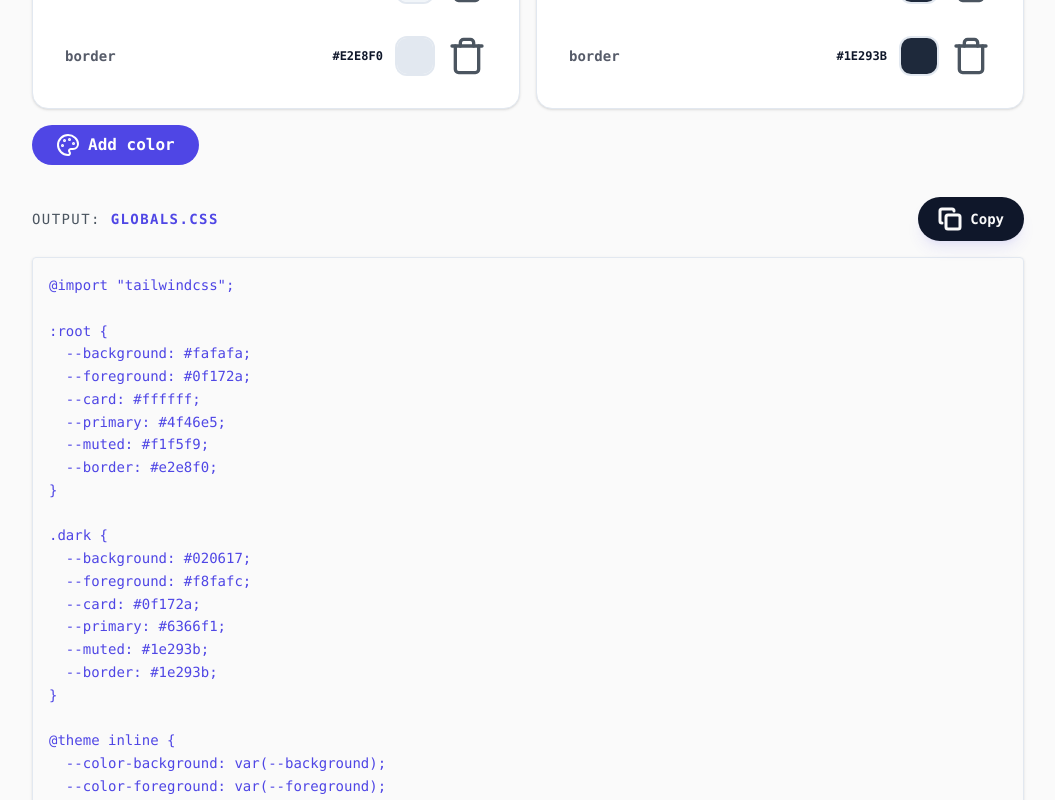
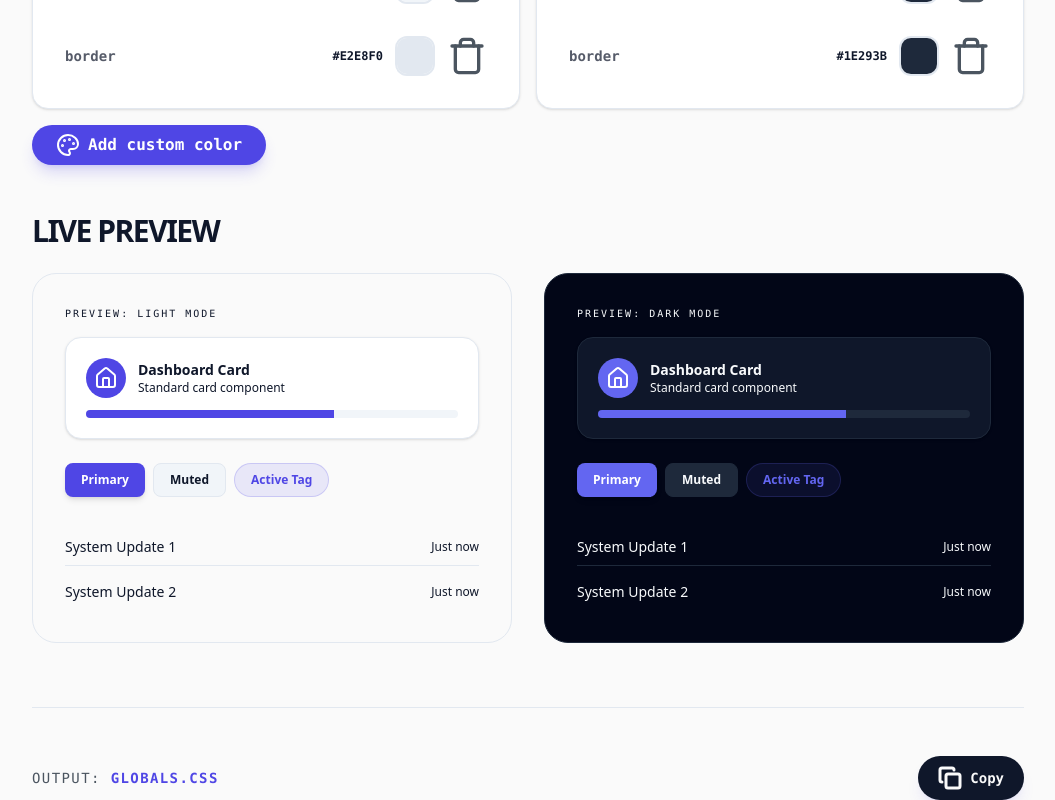
Before and after one commit to gjermundmyrvang/Theme-Generator-Next.js, a Next.js app: page / in a window 1280 px wide. Shown: the part 700-1500 px from the top of the page, without its empty margins (112-1167 px from the left). Built offline with nearby package versions, Linux system fonts and the light colour scheme.

Commit message:
improve adding colors logic

```diff
--- a/components/ThemeGenerator.tsx
+++ b/components/ThemeGenerator.tsx
@@ -3,9 +3,12 @@
 import { useState } from "react";
 import CopyButton from "./ui/copy-button";
 import { ColorIcon, TrashIcon } from "./icons";
+import ThemePreview from "./ThemePreview";
 
 export default function ThemeGenerator() {
   const defaultKeys = ["background", "foreground"];
+  const [isAdding, setIsAdding] = useState(false);
+  const [newName, setNewName] = useState("");
 
   const [light, setLight] = useState<Record<string, string>>({
     background: "#fafafa",
@@ -68,11 +71,13 @@ body {
   };
 
   const addColor = () => {
-    const name = prompt("Enter color name (e.g. accent, success):");
-    if (name && !light[name.toLowerCase()]) {
-      const key = name.toLowerCase().replace(/\s+/g, "-");
-      setLight((prev) => ({ ...prev, [key]: "#3b82f6" })); // Default blå
-      setDark((prev) => ({ ...prev, [key]: "#3b82f6" }));
+    const formattedName = newName.toLowerCase().trim().replace(/\s+/g, "-");
+
+    if (formattedName && !light[formattedName]) {
+      setLight((prev) => ({ ...prev, [formattedName]: "#3b82f6" }));
+      setDark((prev) => ({ ...prev, [formattedName]: "#3b82f6" }));
+      setNewName("");
+      setIsAdding(false);
     }
   };
 
@@ -92,8 +97,9 @@ body {
   return (
     <section className="w-full">
       <div className="flex flex-col gap-4 mt-4">
-        <h2 className="text-3xl font-bold">Color Picker</h2>
-
+        <h2 className="text-3xl font-bold  uppercase tracking-tighter">
+          Color Picker
+        </h2>
         <div className="grid sm:grid-cols-2 gap-4 font-mono">
           {[
             {
@@ -151,21 +157,60 @@ body {
             </div>
           ))}
         </div>
-        <div className="flex justify-start">
-          <button
-            onClick={addColor}
-            className="px-6 py-2 rounded-full bg-primary cursor-pointer hover:bg-primary/80 transition-colors font-mono text-white font-bold"
-          >
-            <span className="flex gap-2">
-              <ColorIcon className="text-white" />
-              Add color
-            </span>
-          </button>
+        {/* ADD COLOR SECTION */}
+        <div className="flex justify-start items-center gap-2 h-10">
+          {!isAdding ? (
+            <button
+              onClick={() => setIsAdding(true)}
+              className="h-full px-6 rounded-full bg-primary cursor-pointer hover:opacity-90 transition-all font-mono text-white font-bold flex items-center gap-2 shadow-lg shadow-primary/20"
+            >
+              <ColorIcon className="text-white w-4 h-4" />
+              Add custom color
+            </button>
+          ) : (
+            <div className="flex items-center gap-2 h-full animate-in fade-in slide-in-from-left-2 duration-200">
+              <input
+                autoFocus
+                type="text"
+                placeholder="e.g. accent"
+                value={newName}
+                onChange={(e) => setNewName(e.target.value)}
+                onKeyDown={(e) => e.key === "Enter" && addColor()}
+                className="h-full px-4 rounded-xl border-2 border-primary bg-background font-mono text-sm outline-none w-48"
+              />
+              <button
+                onClick={addColor}
+                className="h-full px-4 bg-primary text-white rounded-xl font-bold text-sm hover:opacity-90 transition-all cursor-pointer"
+              >
+                Add
+              </button>
+              <button
+                onClick={() => {
+                  setIsAdding(false);
+                  setNewName("");
+                }}
+                className="h-full px-4 bg-muted text-muted-foreground rounded-xl font-bold text-sm hover:bg-muted/80 transition-all cursor-pointer"
+              >
+                Cancel
+              </button>
+            </div>
+          )}
+        </div>
+      </div>
+
+      {/* PREVIEW SECTION */}
+      <div className="mt-12 space-y-6">
+        <h2 className="text-3xl font-bold  uppercase tracking-tighter">
+          Live Preview
+        </h2>
+        <div className="grid md:grid-cols-2 gap-8">
+          <ThemePreview colors={light} title="Light Mode" />
+          <ThemePreview colors={dark} title="Dark Mode" />
         </div>
       </div>
 
       {/* CSS OUTPUT BOX */}
-      <div className="text-muted w-full flex justify-between items-center mt-8 mb-4">
+      <div className="text-muted w-full flex justify-between items-center mt-16 mb-4 border-t border-border pt-12">
         <h4 className="text-sm font-mono uppercase tracking-widest">
           Output: <span className="text-primary font-bold">globals.css</span>
         </h4>
```
